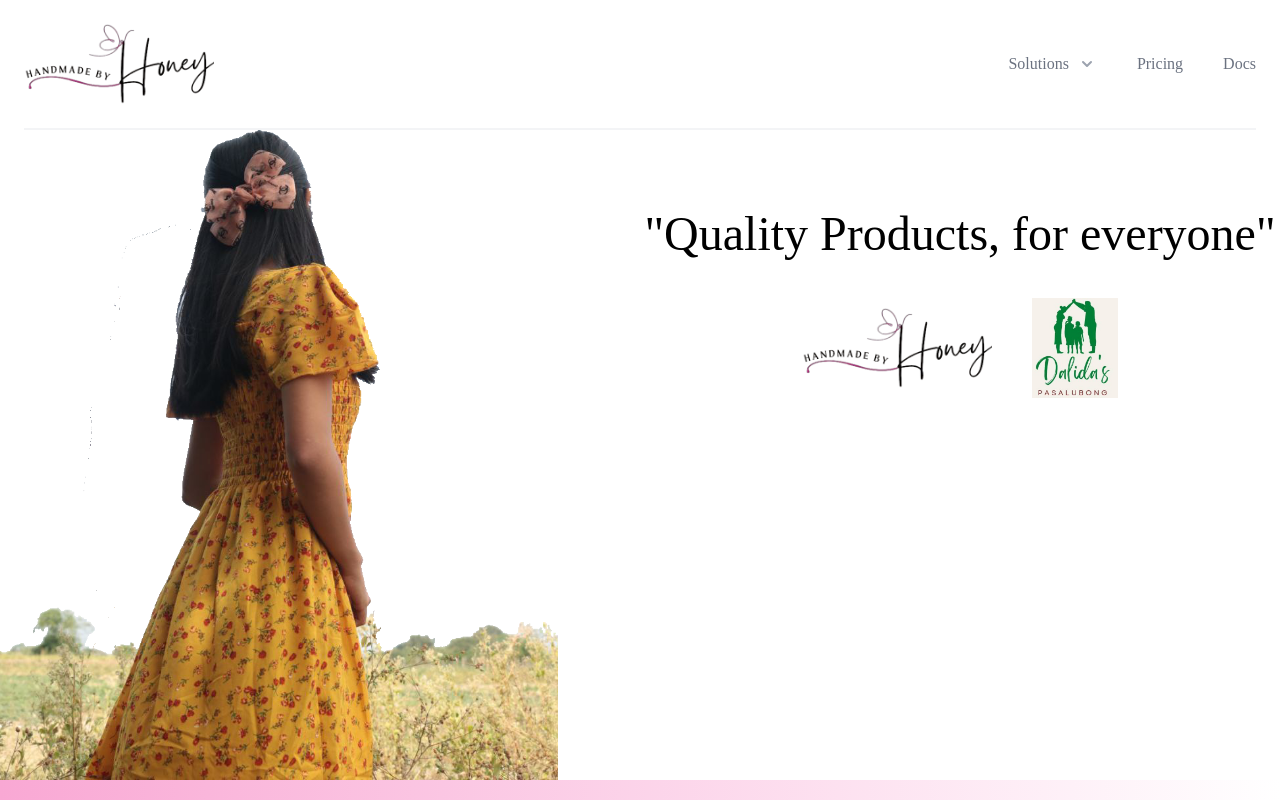
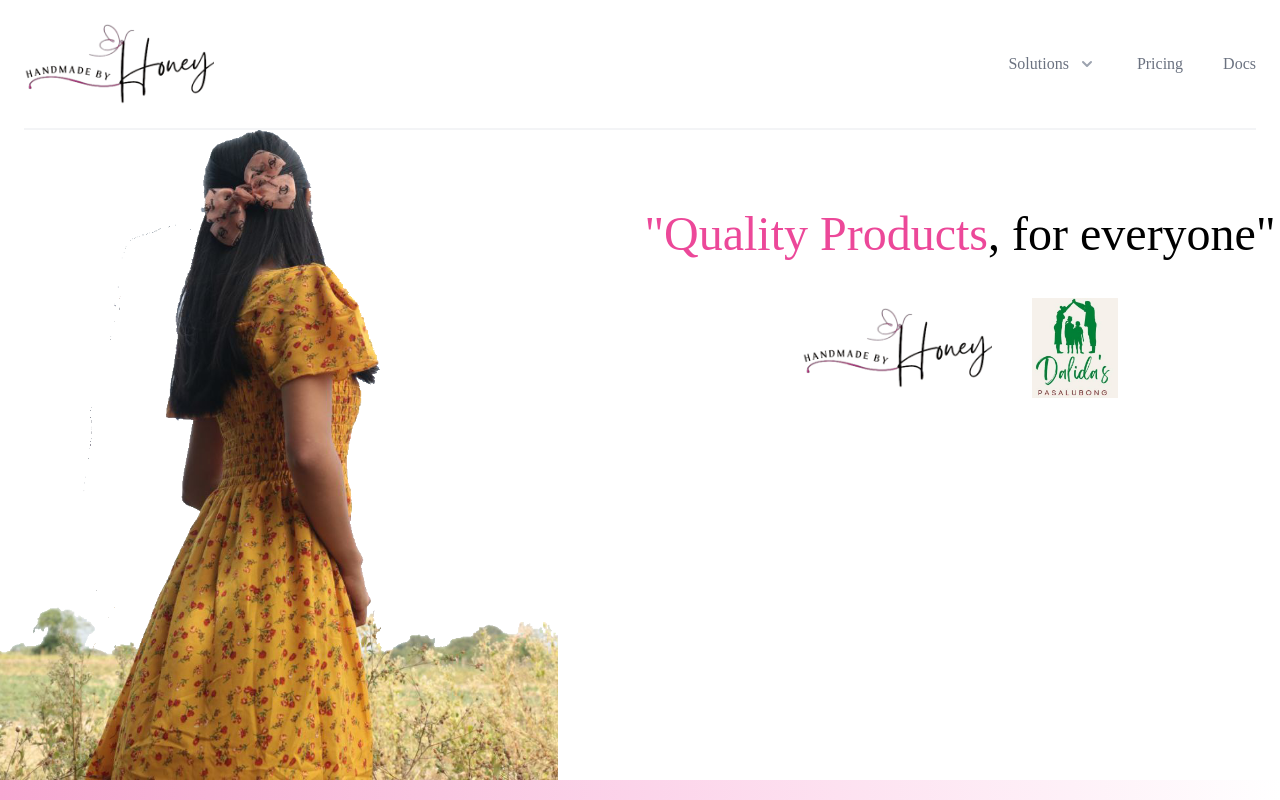
Before and after one commit to james1821/Honey_Shop, a React (Vite) app: page / in a window 1280 px wide. Shown: the top 800 px of the page. Built offline with nearby package versions, Linux system fonts and the light colour scheme.

Commit message:
changes "Quality Products color " to pink-500

```diff
--- a/src/component/Banner.jsx
+++ b/src/component/Banner.jsx
@@ -7,7 +7,7 @@ function Banner() {
   return (
     <header id='head' className='h-full bg-white ' >
         <div className='flex flex-col justify-center  items-center lg:w-1/2 lg:float-right relative z-10'>
-            <h1 className='text-5xl mt-20 text-center '>"Quality Products, for everyone"</h1>
+            <h1 className='text-5xl mt-20 text-center '><span className='text-pink-500'>"Quality Products</span>, for everyone"</h1>
             <div className='flex  justify-center  items-center w-1/2 lg:float-right relative z-10 my-10 md:gap-10 gap-5'>
                  <img className='h-[80px]' src={Logo} alt="" />
                  <img className='h-[100px]' src={PasalubongLogo} alt="" />
```
